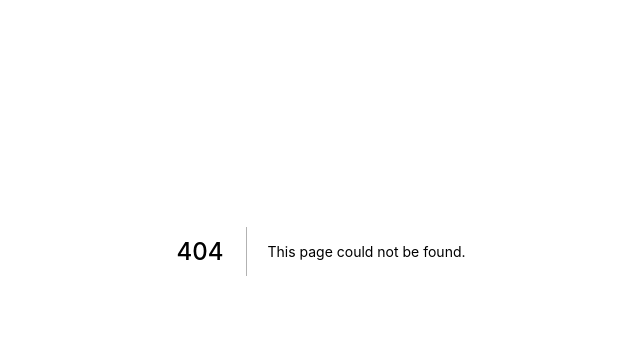
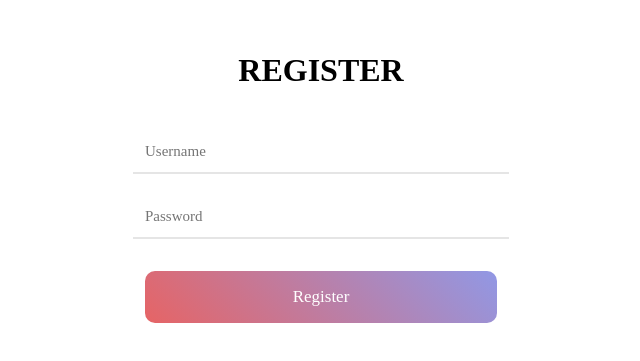
Before and after one commit to Riolku/cryptbox, a Next.js app in the folder frontend/: page /register in a window 1280 px wide. Before the commit this address had no page. Shown: the part 149-510 px from the top of the page, without its empty margins (319-959 px from the left). Built offline with nearby package versions, Linux system fonts and the light colour scheme.

Commit message:
registration and login probably done

```diff
--- a/frontend/package.json
+++ b/frontend/package.json
@@ -8,7 +8,6 @@
     "start": "next start"
   },
   "dependencies": {
-    "@material-ui/core": "^4.11.2",
     "@types/node": "^14.14.21",
     "@types/react": "^17.0.0",
     "next": "10.0.5",
--- a/frontend/pages/_app.tsx
+++ b/frontend/pages/_app.tsx
@@ -1,7 +1,5 @@
-import '../styles/globals.css'
+import { AppProps } from 'next/app'
 
-function MyApp({ Component, pageProps }) {
+export default function App({ Component, pageProps }: AppProps) {
   return <Component {...pageProps} />
 }
-
-export default MyApp
--- /dev/null
+++ b/frontend/pages/register.tsx
@@ -0,0 +1,41 @@
+import * as React from 'react';
+import {useRef, useState} from 'react'
+import styles from '../styles/Login.module.css';
+
+export default function Register() {
+
+    let [errorMessage, setErrorMessage] = useState('');
+
+    function submitRegister() {
+        let username = (document.getElementById('registerUsernameField') as HTMLInputElement).value;
+        let password = (document.getElementById('registerPasswordField') as HTMLInputElement).value;
+
+        if(username == '') setErrorMessage('Username cannot be empty');
+        else if(password == '') setErrorMessage('Password cannot be empty');
+        else{
+            fetch('LINK', {
+                method: 'POST',
+                credentials: 'include',
+                body: JSON.stringify({
+                    'username': username,
+                    'password': password
+                })
+            }).then(ret => ret.json())
+            .then(data => {
+
+            });
+        }
+    }
+
+    return (
+        <div className = { styles.mainBackground }>
+            <div className = { styles.loginBox }>
+                <h1 className = { styles.loginHeader }> REGISTER </h1>
+                <h1 className = { styles.errorMessage }> { errorMessage } </h1>
+                <input id = 'registerUsernameField' className = { styles.loginUsernameField } placeholder = 'Username' />
+                <input id = 'registerPasswordField' className = { styles.loginPasswordField } placeholder = 'Password' />
+                <button className = { styles.loginSubmitButton } onClick = { submitRegister }> Register </button>
+            </div>
+        </div>
+    );
+}
```
Also changed, not shown: 1 other file (tests, documents, lock files or other folders).
